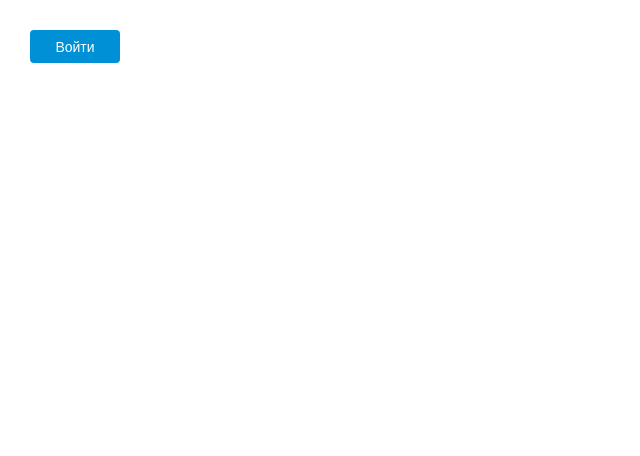
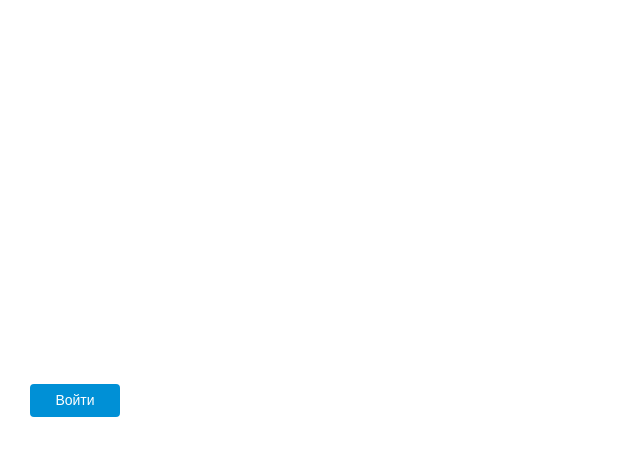
Before and after one commit to ngagara/engine, a React (Create React App) app: page / in a window 1280 px wide. Shown: the top 456 px of the page, without its empty margins (0-640 px from the left). Built offline with nearby package versions, Linux system fonts and the light colour scheme.

Commit message:
правка вёрстки

```diff
--- a/src/index.scss
+++ b/src/index.scss
@@ -11,10 +11,10 @@ body {
   font-weight: $subtitle-document;
   font-size: $size-document;
   line-height: $line-height-document;
-  width: 100%;
-  height: 100vh;
   margin: 0;
   padding: 0;
+  overflow: auto;
+
 }
 
 svg path {
@@ -35,8 +35,6 @@ svg path {
   display: flex;
   align-items: center;
   flex-direction: column;
-  width: 100%;
-  min-width: 457px;
-  // min-height: 100vh;
-  // max-height: 100%;
+  min-height: 100vh;
+  min-width: 460px;
 }
```
